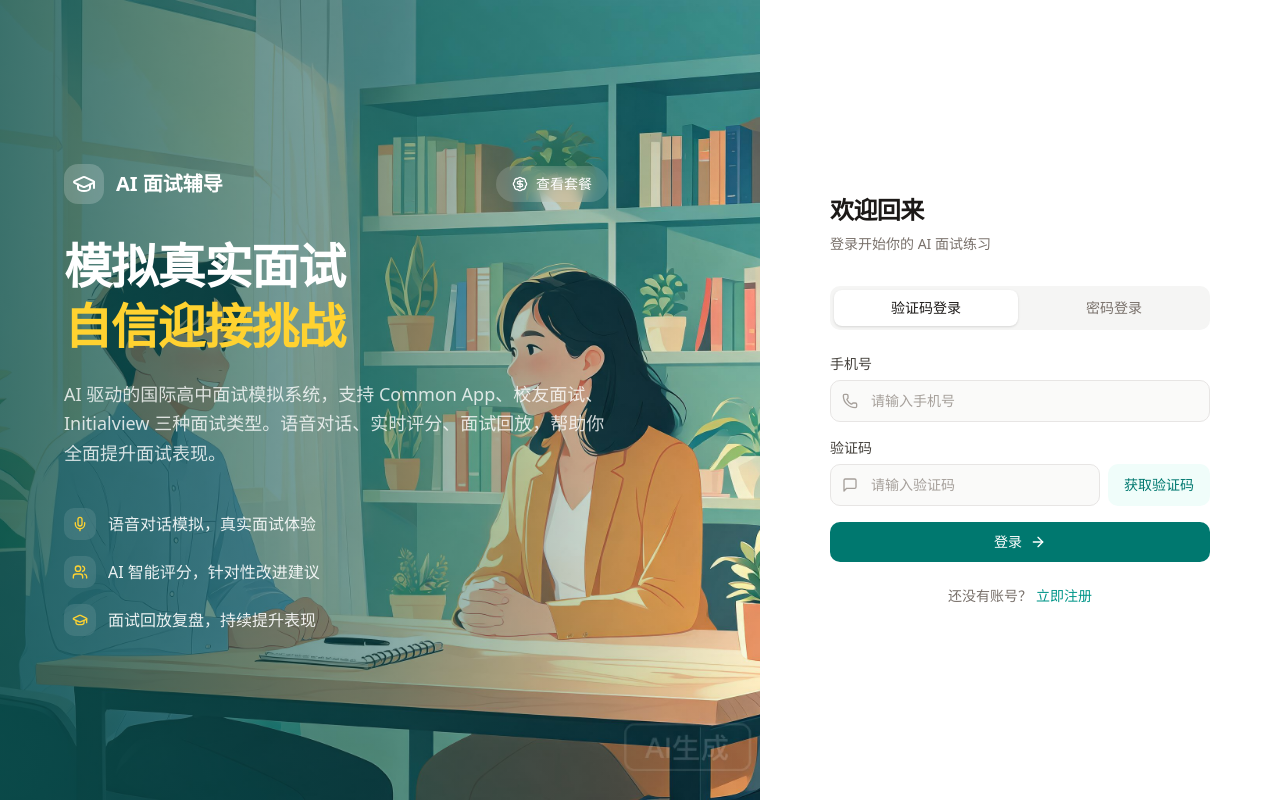
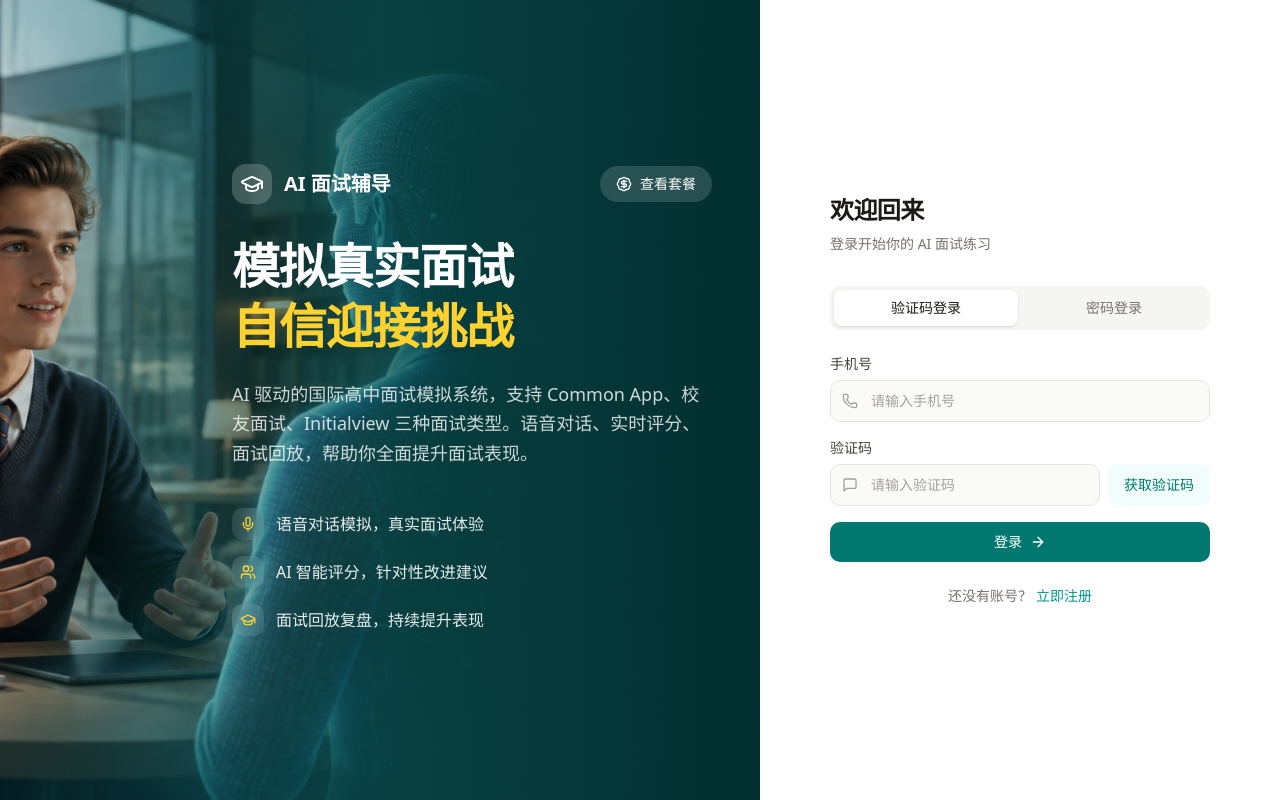
Before and after one commit to Toby-top/aiy202608-HD0086-AiiiiiiiEEEEEEE, a Next.js app in the folder projects/: page / in a window 1280 px wide. Built offline with nearby package versions, Linux system fonts and the light colour scheme.

Commit message:
fix: Update image sources and styles for improved layout in HomePage

```diff
--- a/projects/src/app/page.tsx
+++ b/projects/src/app/page.tsx
@@ -13,11 +13,11 @@ export default function HomePage() {
       {/* 移动端顶部展示区 */}
       <div className="lg:hidden relative h-64 overflow-hidden">
         <Image
-          src="/hero-interview.png"
+          src="/hero-interview-v3.png"
           alt="国际高中面试场景"
           fill
           sizes="100vw"
-          className="object-cover"
+          className="object-cover object-center"
           priority
         />
         <div className="absolute inset-0 bg-gradient-to-b from-teal-900/70 via-teal-900/50 to-teal-900/80" />
@@ -45,16 +45,16 @@ export default function HomePage() {
         {/* 左侧展示区 - 桌面端 */}
         <div className="hidden lg:flex lg:flex-1 relative overflow-hidden">
           <Image
-            src="/hero-interview.png"
+            src="/hero-interview-v3.png"
             alt="国际高中面试场景"
             fill
             sizes="(max-width: 1024px) 0vw, 50vw"
             className="object-cover"
             priority
           />
-          <div className="absolute inset-0 bg-gradient-to-r from-teal-900/80 via-teal-900/50 to-transparent" />
+          <div className="absolute inset-0 bg-gradient-to-l from-teal-950/90 via-teal-900/60 to-transparent" />
 
-          <div className="relative z-10 flex flex-col justify-center px-12 xl:px-16 max-w-2xl">
+          <div className="relative z-10 ml-auto flex w-full max-w-xl flex-col justify-center px-10 xl:px-12">
             <div className="mb-8 flex items-center justify-between gap-4">
               <div className="flex items-center gap-3">
                 <div className="w-10 h-10 bg-white/20 backdrop-blur-sm rounded-xl flex items-center justify-center">
```
Also changed, not shown: projects/public/hero-interview-v3.png (added).
